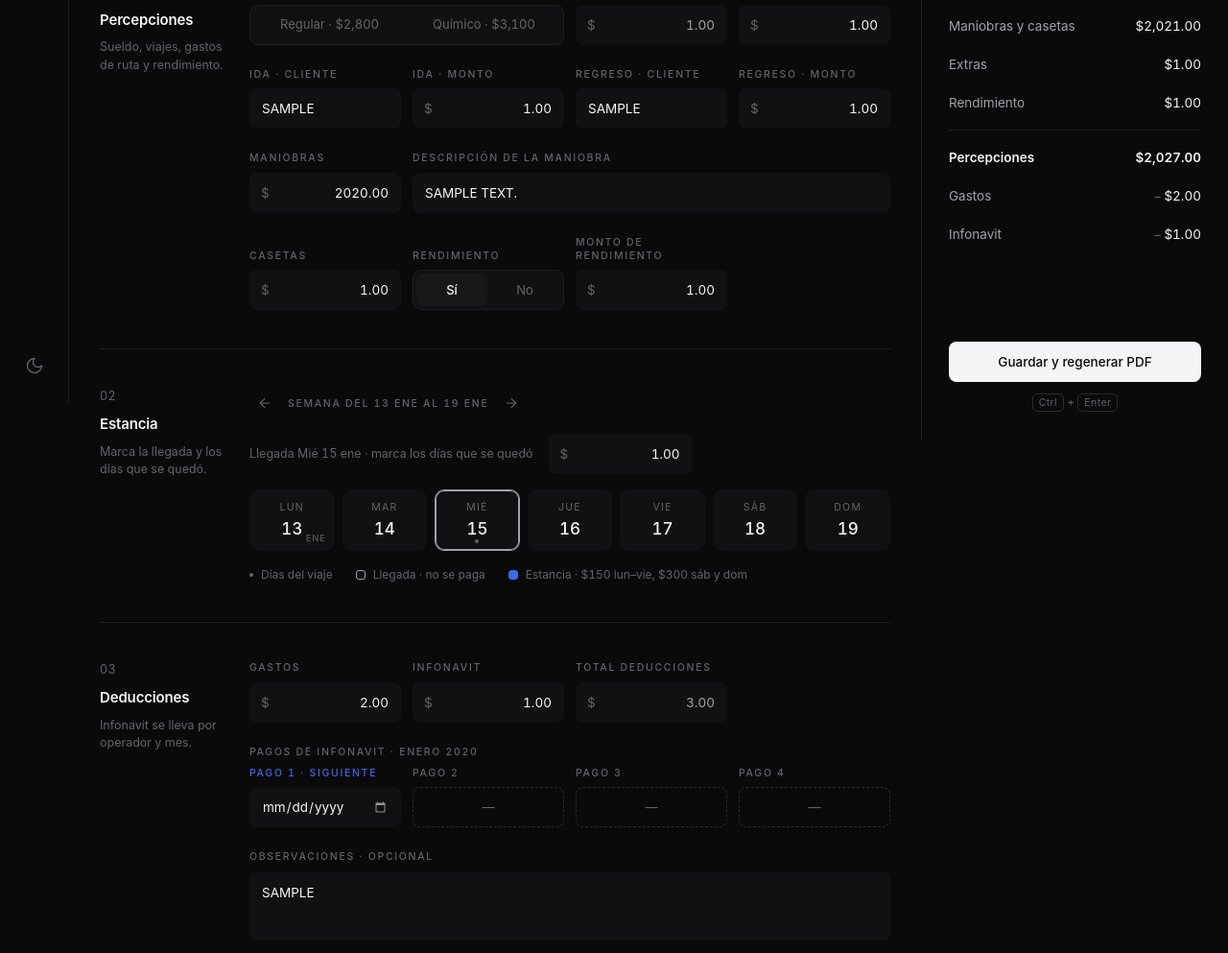
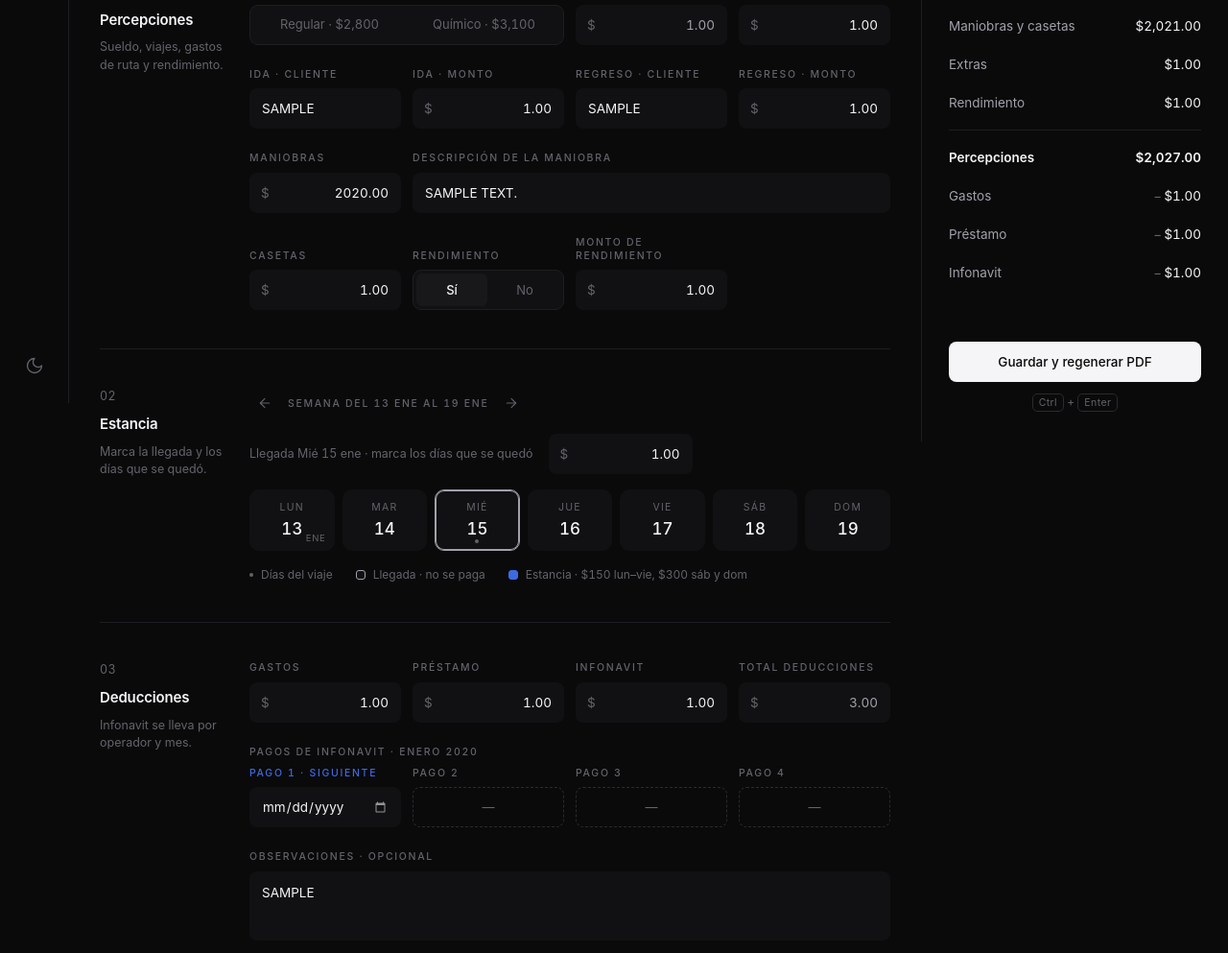
Before and after one commit to diegobarajas603-hue/SISTEMA-GUIAS, a Flask app: a page that uses Liquidaciones_Pro/templates/liquidacion_form.html in a window 1280 px wide. Shown: the part 380-1373 px from the top of the page at 96% size. Run offline with Flask 3, Linux system fonts and the light colour scheme; tables that the repository leaves empty hold one stand-in row (values such as "Sample post").

Commit message:
Liquidaciones_Pro: el formulario vuelve a capturar el préstamo por separado
Deducciones queda con Gastos, Préstamo e Infonavit (más Total deducciones).
El préstamo se llena solo desde el sistema de salidas, como en el original.
El resumen y el desglose del reporte en pantalla también lo separan.

Co-Authored-By: Claude Opus 5.5 <noreply@anthropic.com>
Claude-Session: https://claude.ai/code/session_01HTAZqF3L6DD1JzSf7XFXtP

```diff
--- a/Liquidaciones_Pro/templates/liquidacion_form.html
+++ b/Liquidaciones_Pro/templates/liquidacion_form.html
@@ -154,7 +154,11 @@
                 <div class="rejilla-4">
                     <div class="campo">
                         <label for="gastos">Gastos</label>
-                        <div class="monto"><input type="number" step="0.01" min="0" name="gastos" id="gastos" class="calc" value="{{ ((liq.gastos or 0) + (liq.prestamo or 0)) | monto }}" placeholder="0.00" title="Incluye el préstamo"></div>
+                        <div class="monto"><input type="number" step="0.01" min="0" name="gastos" id="gastos" class="calc" value="{{ liq.gastos | monto }}" placeholder="0.00"></div>
+                    </div>
+                    <div class="campo">
+                        <label for="prestamo">Préstamo</label>
+                        <div class="monto"><input type="number" step="0.01" min="0" name="prestamo" id="prestamo" class="calc" value="{{ liq.prestamo | monto }}" placeholder="0.00"></div>
                     </div>
                     <div class="campo">
                         <label for="infonavit">Infonavit</label>
@@ -195,6 +199,7 @@
             <ul class="res-filas">
                 <li class="res-sub"><span>Percepciones</span><span id="total">$0.00</span></li>
                 <li id="r-gastos" class="res-menos"><span>Gastos</span><span>$0.00</span></li>
+                <li id="r-prestamo" class="res-menos"><span>Préstamo</span><span>$0.00</span></li>
                 <li id="r-infonavit" class="res-menos"><span>Infonavit</span><span>$0.00</span></li>
             </ul>
 
@@ -266,7 +271,7 @@ function fila(id, v, ocultarEnCero){
 function calcular(){
     const total = num('sueldo') + num('ida_monto') + num('regreso_monto') + num('estancia_monto')
                 + num('maniobras') + num('extras') + num('casetas') + num('rendimiento_monto');
-    const deducciones = num('gastos') + num('infonavit');
+    const deducciones = num('gastos') + num('prestamo') + num('infonavit');
     const pagar = total - deducciones;
 
     const txt = dinero(Math.abs(pagar));
@@ -284,6 +289,7 @@ function calcular(){
     fila('r-extras', num('extras'), true);
     fila('r-rendimiento_monto', num('rendimiento_monto'), true);
     fila('r-gastos', num('gastos'));
+    fila('r-prestamo', num('prestamo'));
     fila('r-infonavit', num('infonavit'));
 }
 
--- a/Liquidaciones_Pro/templates/reporte.html
+++ b/Liquidaciones_Pro/templates/reporte.html
@@ -41,7 +41,7 @@
     <div class="kpi">
         <div class="etiqueta">Deducciones</div>
         <div class="kpi-valor">{{ cifra(deducciones_mes) }}</div>
-        <div class="kpi-pie">Gastos e Infonavit</div>
+        <div class="kpi-pie">Gastos, préstamos e Infonavit</div>
     </div>
     <div class="kpi">
         <div class="etiqueta">Total pagado</div>
@@ -89,7 +89,8 @@
                         <div><span class="etiqueta">Extras</span><b>{{ o.extras | dinero }}</b></div>
                         <div><span class="etiqueta">Casetas</span><b>{{ o.casetas | dinero }}</b></div>
                         <div><span class="etiqueta">Rendimiento</span><b>{{ o.rendimiento_monto | dinero }}</b></div>
-                        <div class="menos"><span class="etiqueta">Gastos</span><b>{{ (o.gastos + o.prestamo) | dinero }}</b></div>
+                        <div class="menos"><span class="etiqueta">Gastos</span><b>{{ o.gastos | dinero }}</b></div>
+                        <div class="menos"><span class="etiqueta">Préstamo</span><b>{{ o.prestamo | dinero }}</b></div>
                         <div class="menos"><span class="etiqueta">Infonavit</span><b>{{ o.infonavit | dinero }}</b></div>
                     </div>
                     <table class="tabla-detalle">
```
